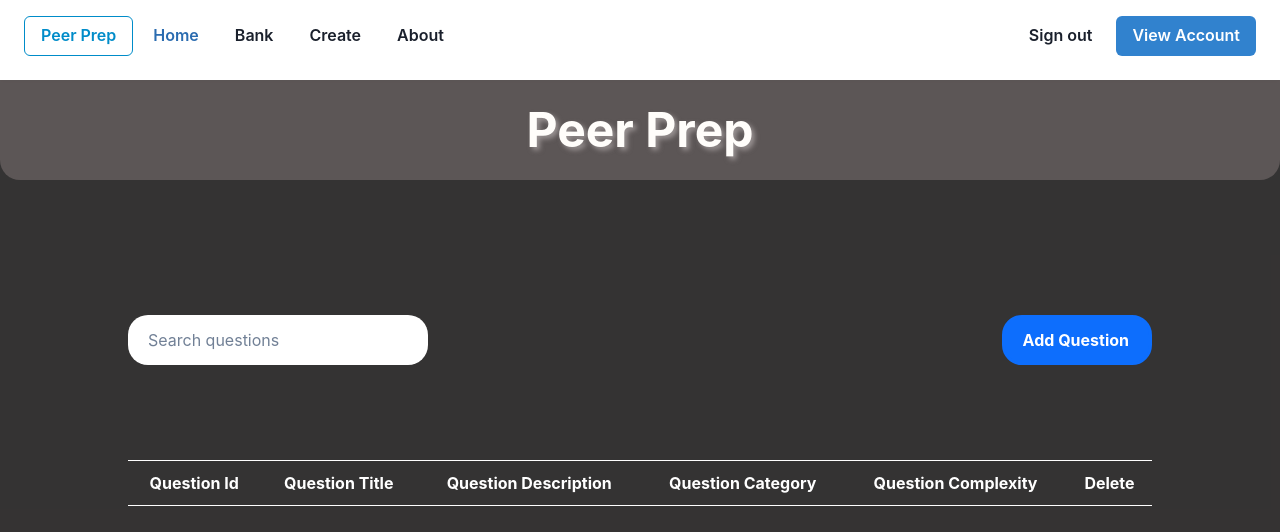
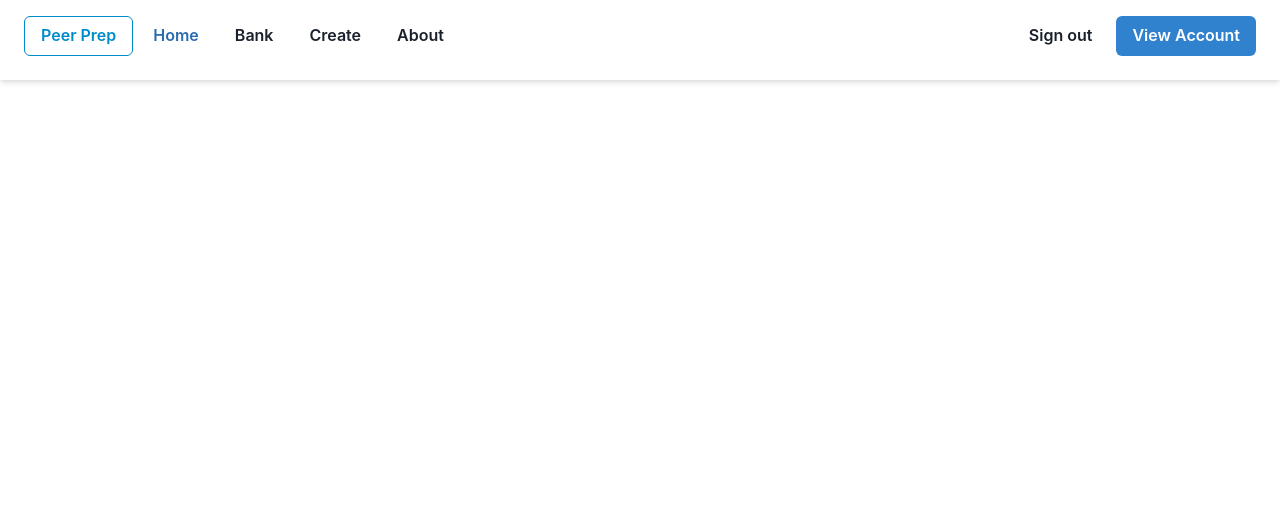
Before and after one commit to CS3219-AY2324S1/ay2324s1-course-assessment-g10, a React (Create React App) app in the folder frontend/: page / in a window 1280 px wide. Shown: the top 532 px of the page. Built offline with nearby package versions, Linux system fonts and the light colour scheme.

Commit message:
Remove unsed code/component

```diff
--- a/frontend/src/pages/HomePage/HomePage.css
+++ b/frontend/src/pages/HomePage/HomePage.css
@@ -1,21 +1,11 @@
 .homepage {
-  background-color: rgba(6, 4, 4, 0.813);
+  /* background-color: rgba(6, 4, 4, 0.813); */
   display: flex;
   flex-direction: column;
   align-items: center;
   height: 100vh;
   overflow: auto;
   z-index: -99999;
-}
-
-.navbar {
-  display: flex;
-  width: 100%;
-  height: 100px;
-  background-color: rgba(110, 102, 102, 0.7);
-  border-radius: 0 0 20px 20px;
-  position: absolute;
-  top: 0;
 }
 
 .title {
@@ -72,31 +62,6 @@
 .add-question-text {
   text-decoration: none;
   color: #ffffff;
-}
-
-.question-table {
-  width: 80%;
-  margin: 20px auto;
-  border-collapse: collapse; /* Remove the borders between table cells */
-  background-color: transparent;
-  border-top: 1px solid #ffffff;
-}
-
-.question-table th,
-.question-table td {
-  padding: 10px;
-  border-bottom: 1px solid #ffffff;
-  text-align: center;
-  color: #ffffff;
-}
-
-.question-table th {
-  background-color: transparent;
-  color: white;
-}
-
-.question-table tbody tr {
-  background-color: transparent;
 }
 
 .modal-background {
--- a/frontend/src/pages/HomePage/HomePage.tsx
+++ b/frontend/src/pages/HomePage/HomePage.tsx
@@ -1,12 +1,8 @@
-import React, { useState, useEffect } from "react";
+import React, { useState } from "react";
 import "./HomePage.css";
 import "bootstrap/dist/css/bootstrap.min.css";
-import { Link, useNavigate } from "react-router-dom";
-import {
-  Question,
-  initializeData,
-  QuestionData,
-} from "../AddQuestionPage/QuestionData";
+import { useNavigate } from "react-router-dom";
+import { Question, initializeData } from "../AddQuestionPage/QuestionData";
 
 function HomePage() {
   let history = useNavigate();
@@ -79,89 +75,7 @@ function HomePage() {
     setFilteredData(filtered);
   };
 
-  return (
-    <div className="homepage">
-      <div className="background" />
-
-      <div className="navbar">
-        <div className="title">Peer Prep</div>
-      </div>
-
-      <div className="content-container">
-        <input
-          type="text"
-          className="search-bar"
-          placeholder="Search questions"
-          value={searchQuery}
-          onChange={handleSearchInputChange}
-        />
-        <div className="add-question-button">
-          <Link to="/create" className="add-question-text">
-            Add Question
-          </Link>
-        </div>
-      </div>
-
-      <table className="question-table">
-        <thead>
-          <tr>
-            <th>Question Id</th>
-            <th>Question Title</th>
-            <th>Question Description</th>
-            <th>Question Category</th>
-            <th>Question Complexity</th>
-            <th>Delete</th>
-          </tr>
-        </thead>
-        <tbody>
-          {filteredData.map((item: Question) => (
-            <tr key={item.id}>
-              <td>{item.id}</td>
-              <td>{item.title}</td>
-              <td>{item.description}</td>
-              <td>{item.category}</td>
-              <td>
-                <div
-                  style={{
-                    display: "flex",
-                    justifyContent: "center", // Horizontally center the box
-                    alignItems: "center", // Vertically center the box
-                  }}
-                >
-                  <div
-                    style={{
-                      backgroundColor:
-                        item.complexity === "1"
-                          ? "rgba(0, 255, 0, 0.3)"
-                          : item.complexity === "2"
-                          ? "rgba(255, 255, 0, 0.3)"
-                          : "rgba(255, 0, 0, 0.3)",
-                      padding: "4px",
-                      borderRadius: "5px",
-                      width: "30px", // Set the width here
-                      textAlign: "center",
-                      fontWeight: "bold",
-                      color: "white",
-                    }}
-                  >
-                    {item.complexity}
-                  </div>
-                </div>
-              </td>
-              <td>
-                <button
-                  className="delete-button"
-                  onClick={() => handleDelete(item.id)}
-                >
-                  <i className="trash-icon"></i>
-                </button>
-              </td>
-            </tr>
-          ))}
-        </tbody>
-      </table>
-    </div>
-  );
+  return <></>;
 }
 
 export default HomePage;
```
